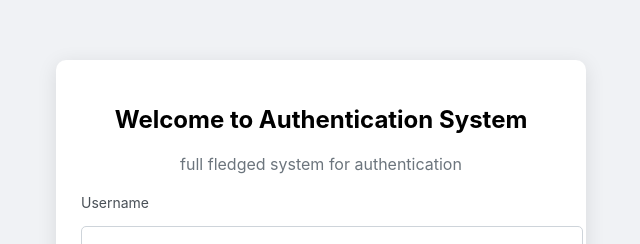
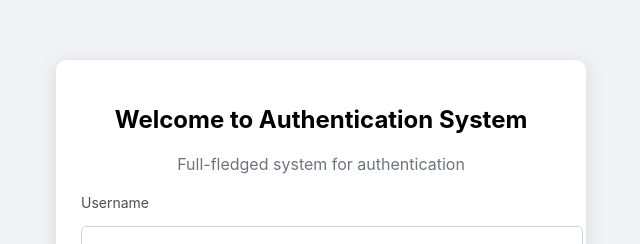
Before and after one commit to aryat10/AuthenticationSystem, a React (Create React App) app in the folder client/: page /register in a window 1280 px wide. Shown: the part 115-359 px from the top of the page, without its empty margins (319-959 px from the left). Built offline with nearby package versions, Linux system fonts and the light colour scheme.

Commit message:
Initial commit - Upload full client folder

```diff
--- a/client/src/pages/loginPage.js
+++ b/client/src/pages/loginPage.js
@@ -14,7 +14,7 @@ export default function LoginPage() {
     setError(null);
 
     try {
-      const response = await fetch("http://localhost:4000/login", {
+      const response = await fetch("https://server-keita2lh8-aryat10s-projects.vercel.app/login", {
         method: "POST",
         body: JSON.stringify({ username, password }),
         headers: { "Content-Type": "application/json" },
@@ -47,12 +47,8 @@ export default function LoginPage() {
         textAlign: "center",
       }}
     >
-      <h2 style={{ color: "#333", marginBottom: "10px" }}>
-        Welcome back to System
-      </h2>
-      <p style={{ color: "#6c757d", marginBottom: "20px" }}>
-        Let's get you logged in.
-      </p>
+      <h2 style={{ color: "#333", marginBottom: "10px" }}>Welcome back to System</h2>
+      <p style={{ color: "#6c757d", marginBottom: "20px" }}>Let's get you logged in.</p>
 
       {message && <p style={{ color: "green", fontWeight: "bold" }}>{message}</p>}
       {error && <p style={{ color: "red", fontWeight: "bold" }}>{error}</p>}
--- a/client/src/pages/registerPage.js
+++ b/client/src/pages/registerPage.js
@@ -9,7 +9,9 @@ export default function RegisterPage() {
   async function register(ev) {
     ev.preventDefault();
 
-    const response = await fetch("http://localhost:4000/register", {
+    const response = await fetch(
+      "https://server-keita2lh8-aryat10s-projects.vercel.app/register",
+      {
         method: "POST",
         body: JSON.stringify({
           username,
@@ -18,7 +20,8 @@ export default function RegisterPage() {
         headers: {
           "Content-Type": "application/json",
         },
-    });
+      }
+    );
 
     if (response.ok) {
       setRegistrationSuccess(true);
@@ -98,7 +101,7 @@ export default function RegisterPage() {
           <>
             <h2>Welcome to Authentication System</h2>
             <p style={{ color: "#6c757d", marginBottom: "20px" }}>
-               full fledged system for authentication
+              Full-fledged system for authentication
             </p>
             <form onSubmit={register}>
               <label style={labelStyle} htmlFor="registerUserName">
```
Lines whose indentation alone changed are shown as unchanged.
